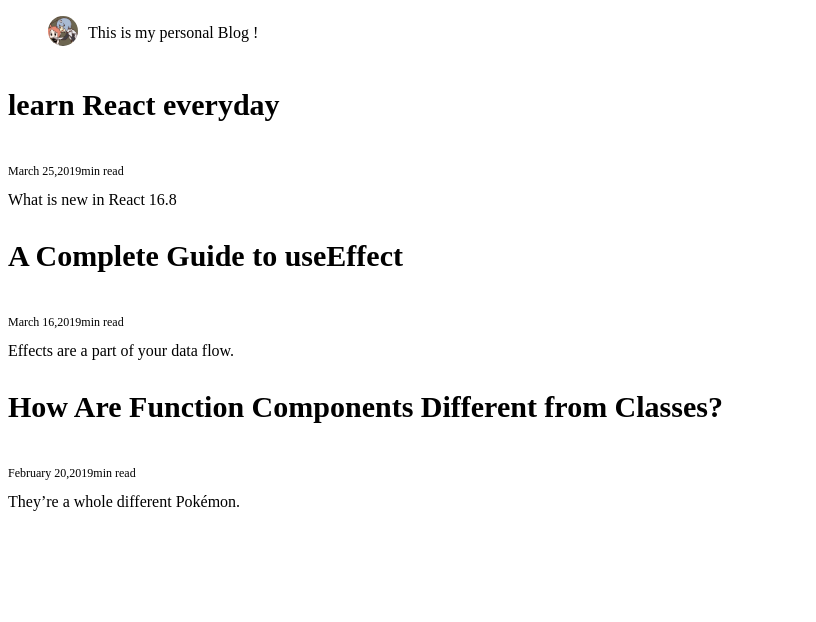
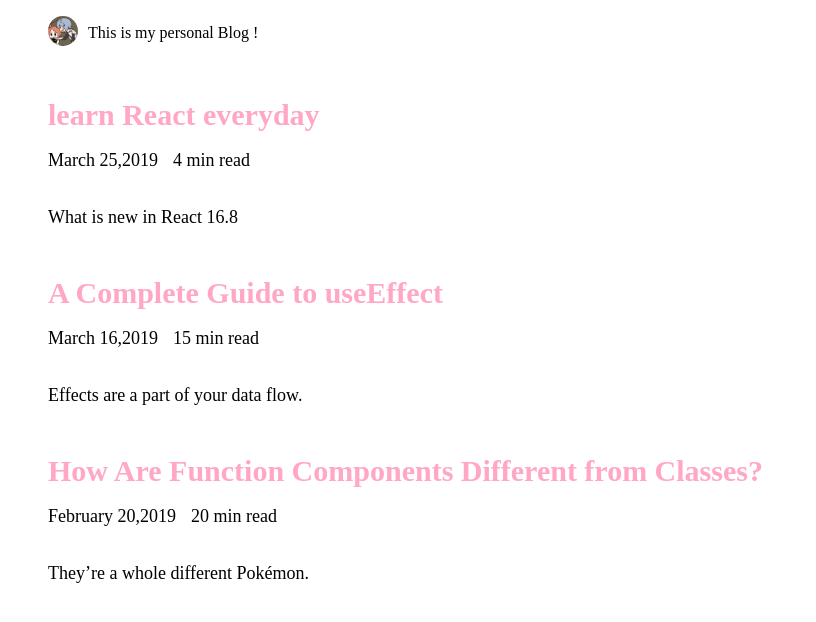
Before and after one commit to HideOnBushTuT/blog, a React app: page /article/15 in a window 1280 px wide. Shown: the top 622 px of the page, without its empty margins (0-816 px from the left). Built offline with nearby package versions, Linux system fonts and the light colour scheme.

Commit message:
Add Static ArticleList

```diff
--- a/src/Views/Home/ArticleList/ArticleItem.jsx
+++ b/src/Views/Home/ArticleList/ArticleItem.jsx
@@ -2,13 +2,15 @@ import React from 'react';
 
 const ArticleItem = ({ title, date, readTime, subtitle }) => {
     return (
-        <div className="articleItem" style={{ display: 'flex', flexDirection: 'column', justifyContent: 'flex-start', alignItems: 'flex-start' }}>
-            <a><p style={{ fontSize: '30px', fontWeight: 'bold' }}>{title}</p></a>
-            <div style={{ display: 'flex', flexDirection: 'row', justifyContent: 'flex-start'}}>
-                <p style={{ fontSize: '12px', fontWeight: 'normal' }}>{date} </p>
-                <p style={{ fontSize: '12px', fontWeight: 'normal' }}>{readTime} min read</p>
-            </div>
-            <p3>{subtitle}</p3>
+        <div className="articleItem" style={{ display: 'flex', flexDirection: 'column', justifyContent: 'flex-start', alignItems: 'flex-start', marginBottom: '30px' }}>
+            <header>
+                <a style={{ marginBottom: 0, fontSize: '30px', fontWeight: 'bold', color: '#ffa7c4' }}>{title}</a>
+                <div style={{ display: 'flex', flexDirection: 'row', justifyContent: 'flex-start', margin: 0 }}>
+                    <p style={{ fontSize: '18px', fontWeight: 'normal' }}>{date}</p>
+                    <p style={{ fontSize: '18px', fontWeight: 'normal', marginLeft: '15px' }}>{readTime} min read</p>
+                </div>
+            </header>
+            <p style={{ fontSize: '18px', fontWeight: 'lighter' }}>{subtitle}</p>
         </div>
     );
 }
--- a/src/Views/Home/ArticleList/ArticleList.jsx
+++ b/src/Views/Home/ArticleList/ArticleList.jsx
@@ -10,10 +10,10 @@ const articles = [
 
 const ArticleList = () => {
     return (
-        <div className="ArticleList">
+        <div className="ArticleList" style={{ margin: '40px' }}>
             {
                 articles.map((article) => (
-                   <AritcleItem key={article.title} title={article.title} date={article.date} time={article.time} subtitle={article.subtitle} />
+                   <AritcleItem key={article.title} title={article.title} date={article.date} readTime={article.time} subtitle={article.subtitle} />
                 ))
             }
         </div>
```
